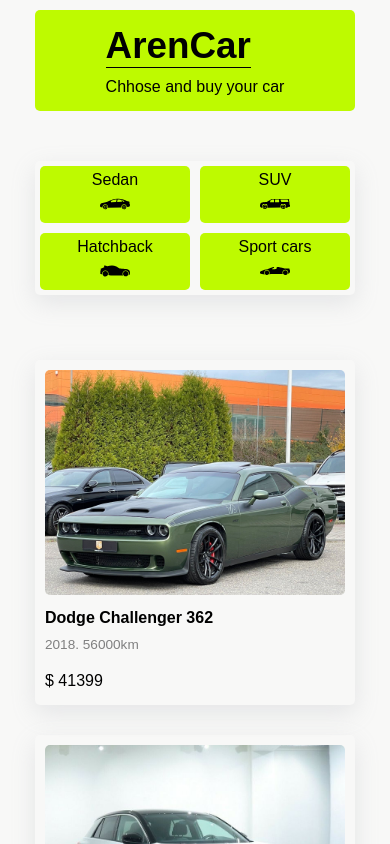
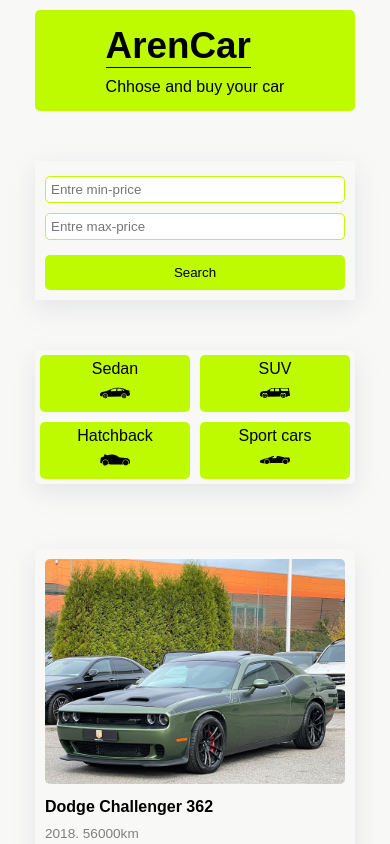
Before and after one commit to arensin8/CarsProject, a Next.js app: page /cars in a window 390 px wide. Shown: the top 844 px of the page. Built offline with nearby package versions, Linux system fonts and the light colour scheme.

Commit message:
search bar module creating

```diff
--- /dev/null
+++ b/components/module/SearchBar.js
@@ -0,0 +1,38 @@
+import { useState } from "react";
+import styles from "./SerachBar.module.css";
+import { useRouter } from "next/router";
+
+const SearchBar = () => {
+  const [min, setMin] = useState();
+  const [max, setMax] = useState();
+  const router = useRouter();
+
+  const searchHandler = () => {
+    if (min && max) {
+      router.push(`/filter/${min}/${max}`);
+    } else {
+      alert("Please enter min and max values!");
+    }
+  };
+  return (
+    <div className={styles.container}>
+      <div>
+        <input
+          type="text"
+          placeholder="Entre min-price"
+          value={min}
+          onChange={(e) => setMin(e.target.value)}
+        />
+        <input
+          type="text"
+          placeholder="Entre max-price"
+          value={max}
+          onChange={(e) => setMax(e.target.value)}
+        />
+      </div>
+      <button onClick={searchHandler}>Search</button>
+    </div>
+  );
+};
+
+export default SearchBar;
--- /dev/null
+++ b/components/module/SerachBar.module.css
@@ -0,0 +1,45 @@
+.container {
+    box-shadow: rgba(149, 157, 165, 0.2) 0px 8px 24px;
+    width: 440px;
+    margin: 50px auto;
+    padding: 5px;
+    display: flex;
+    justify-content: space-between;
+  }
+
+  .container div {
+    display: flex;
+    flex-direction: column;
+    width: 100%;
+  }
+  .container input {
+    border: 1px solid #befa00;
+    border-radius: 5px;
+    padding: 5px;
+    margin: 5px 0;
+  }
+
+  .container button {
+    margin: 5px 0;
+    background-color: #befa00;
+    border: none;
+    padding: 10px;
+    border-radius: 5px;
+    cursor: pointer;
+    margin-left: 10px;
+  }
+
+  @media (max-width: 600px) {
+    .container {
+      width: 320px;
+      flex-wrap: wrap;
+      justify-content: center;
+    }
+    .container button {
+      width: 100%;
+      margin: 5px;
+    }
+    .container div {
+      margin: 5px;
+    }
+  }
--- /dev/null
+++ b/components/templates/CategorizedCarsList.module.css
@@ -0,0 +1,26 @@
+.container {
+    max-width: 1200px;
+    margin: auto;
+  }
+
+  .back {
+    display: flex;
+    align-items: center;
+    font-size: 1.5rem;
+    width: fit-content;
+    background-color: #befa00;
+    padding: 10px 15px;
+    border-radius: 5px;
+    margin: 50px 0;
+    cursor: pointer;
+  }
+
+  .back p {
+    margin-left: 10px;
+  }
+
+  .cards {
+    display: flex;
+    justify-content: space-around;
+    flex-wrap: wrap;
+  }
--- a/package.json
+++ b/package.json
@@ -9,9 +9,11 @@
     "lint": "next lint"
   },
   "dependencies": {
+    "next": "15.0.1",
     "react": "19.0.0-rc-69d4b800-20241021",
     "react-dom": "19.0.0-rc-69d4b800-20241021",
-    "next": "15.0.1"
+    "react-toastify": "^10.0.6",
+    "toastify": "^2.0.1"
   },
   "devDependencies": {
     "eslint": "^8",
--- a/pages/cars/index.js
+++ b/pages/cars/index.js
@@ -1,4 +1,5 @@
 import Categories from "@/components/module/Categories";
+import SearchBar from "@/components/module/SearchBar";
 import CarsPage from "@/components/templates/CarsPage";
 import carsData from "@/data/carsData";
 import React from "react";
@@ -6,6 +7,7 @@
 const Details = () => {
   return (
     <div>
+      <SearchBar />
       <Categories />
       <CarsPage data={carsData} />
     </div>
--- a/pages/categories/suv.js
+++ b/pages/categories/suv.js
@@ -1,7 +1,10 @@
+import CategorizedCarsList from "@/components/templates/CategorizedCarsList";
+import carsData from "@/data/carsData";
 import React from "react";
 
 const Suv = () => {
-  return <div>Suv</div>;
+  const suvCars = carsData.filter((car) => car.category === "suv");
+  return <CategorizedCarsList data={suvCars} />;
 };
 
 export default Suv;
--- a/pages/index.js
+++ b/pages/index.js
@@ -1,7 +1,9 @@
+import Details from "./cars";
+
 export default function Home() {
   return (
     <>
-      <h1>Cars project</h1>
+      <Details />
     </>
   );
 }
```
Also changed, not shown: components/templates/CategorizedCarsList.js (added, +26 -0 lines), pages/categories/hatchback.js (+4 -6 lines), pages/categories/sedan.js (+5 -6 lines), pages/categories/sport.js (+5 -6 lines), 1 other file (tests, documents, lock files or other folders).
